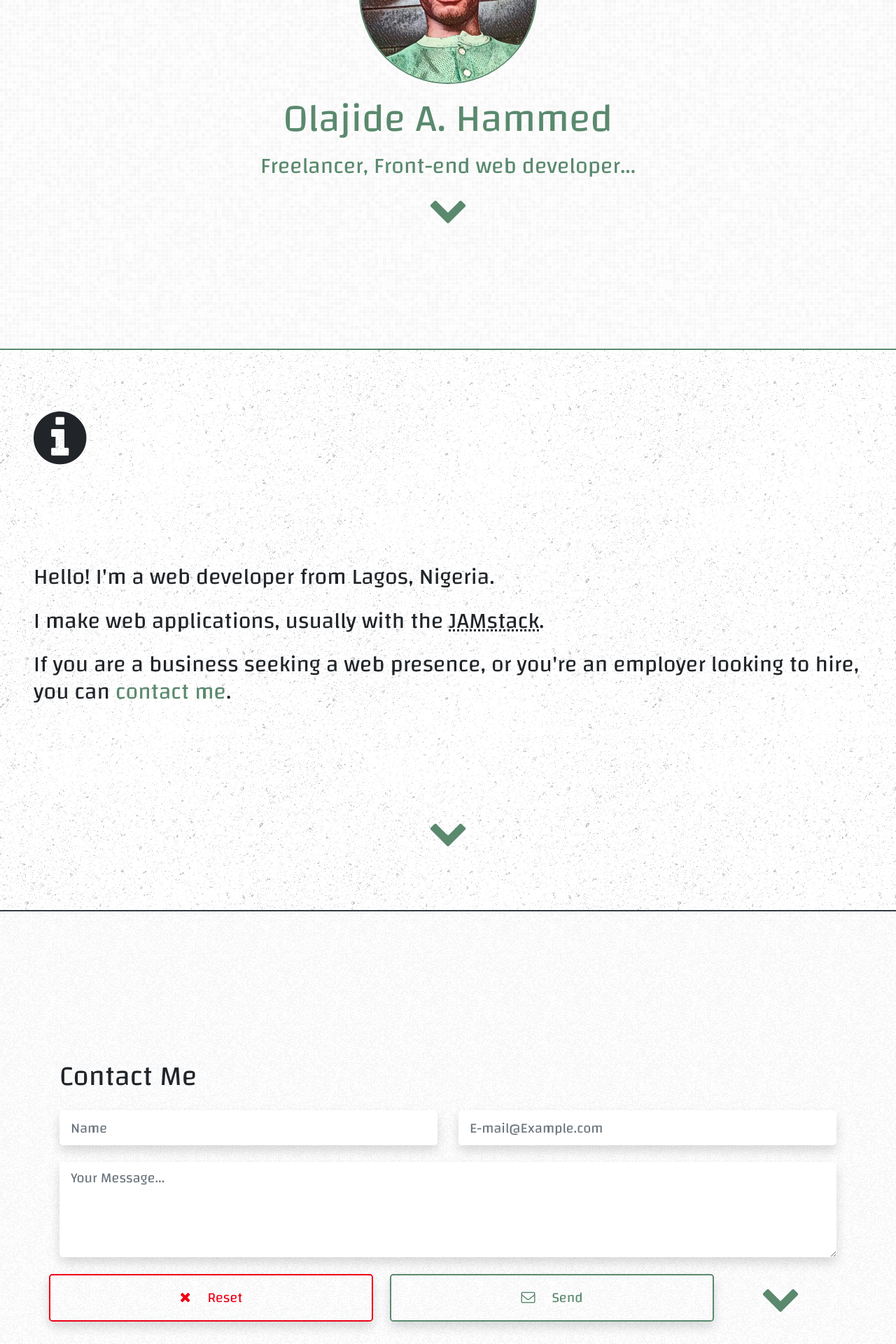
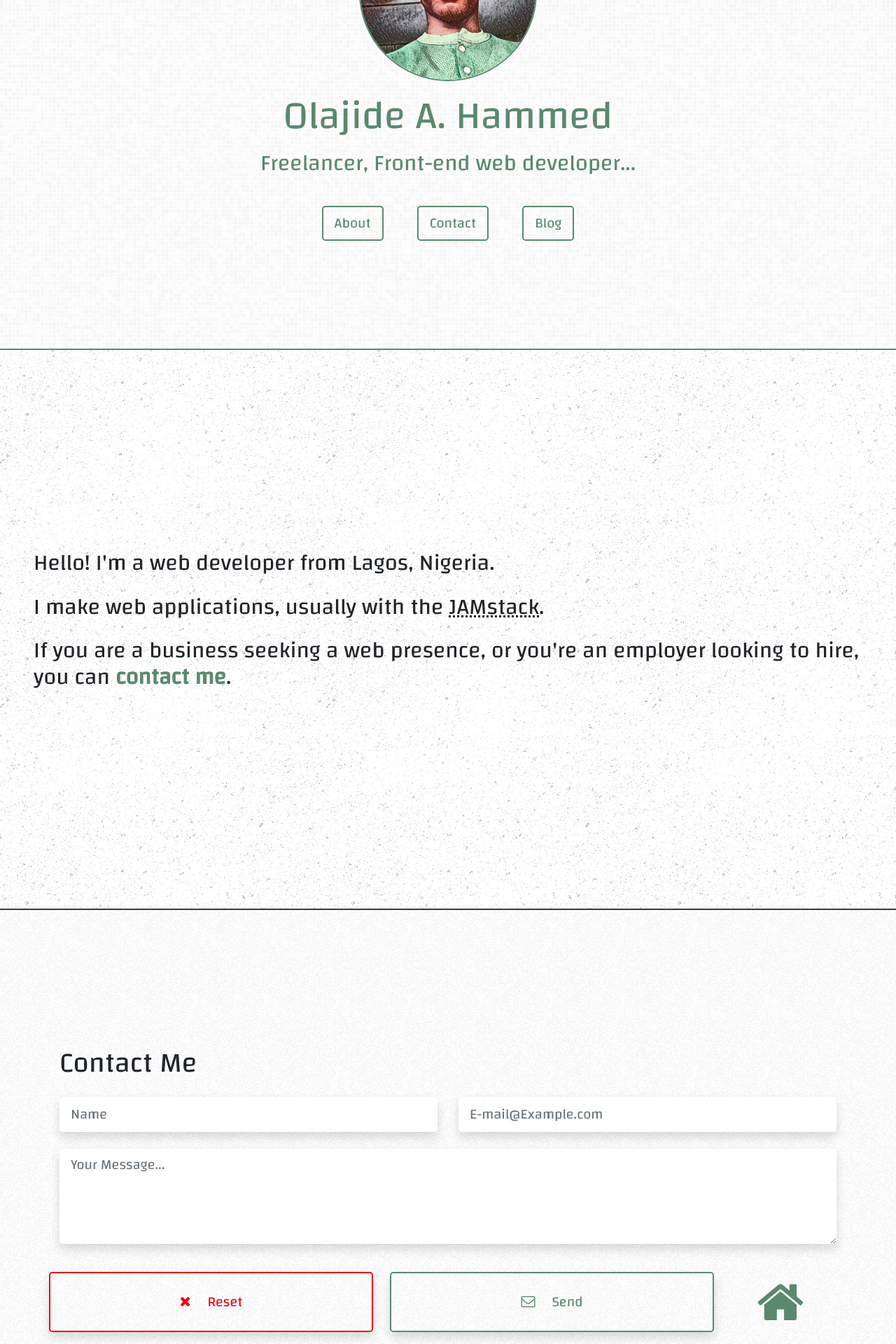
Before and after one commit to OgbeniHMMD/hmmd.xyz, a Nuxt app: page / in a window 1280 px wide. Shown: the part 300-2220 px from the top of the page at 70% size. Built offline with nearby package versions, Linux system fonts and the light colour scheme; what vue-disqus would draw is missing.

Commit message:
Revamped design

```diff
--- a/components/AboutMe.vue
+++ b/components/AboutMe.vue
@@ -4,11 +4,7 @@
     class="d-flex justify-content-center align-items-center min-vh-100 border-dark border-bottom m-0 my-auto"
     style="background-image: url('/patterns/asfalt-dark.png')"
   >
-    <div class="d-flex flex-column justify-content-around p-3 px-md-5 vh-100">
-      <div class="display-2">
-        <i class="fa fa-info-circle"></i>
-      </div>
-      <div>
+    <div class="p-3 px-md-5">
       <p class="h2 mb-4">Hello! I'm a web developer from Lagos, Nigeria.</p>
       <p class="h2 mb-4">
         I make web applications, usually with the
@@ -17,24 +13,10 @@
       <p class="h2 mb-4">
         If you are a business seeking a web presence, or you're an employer looking to hire, you can
         <a
-            href="#contact"
+          href="#social"
+          class="font-weight-bold"
         >contact me</a>.
       </p>
     </div>
-
-      <div class="text-center">
-        <jump-down anchor="contact" />
-      </div>
-    </div>
   </div>
 </template>
-
-<script>
-import JumpDown from "~/components/JumpDown.vue";
-
-export default {
-  components: {
-    JumpDown
-  }
-};
-</script>
--- a/components/ContactMe.vue
+++ b/components/ContactMe.vue
@@ -47,36 +47,39 @@
         </div>
       </div>
 
-      <div class="row">
+      <div class="row mt-3">
         <button
           type="reset"
+          title="Clear all fields"
           class="btn btn-lg btn-outline-danger col shadow mr-4"
           v-on:click="reset()"
         >
           <i class="fa fa-times mr-4" />Reset
         </button>
 
-        <button class="btn btn-lg btn-outline-primary col shadow" v-on:click="validateData()">
+        <button
+          title="Send Message"
+          v-on:click="validateData()"
+          class="btn btn-lg btn-outline-primary col shadow"
+        >
           <i class="fa fa-envelope-o mr-4"></i>Send
         </button>
 
         <div class="col-2 text-center">
-          <jump-down anchor="social" />
+          <a href="#top" title="Home">
+            <i class="bounce fa fa-home display-3 mb-0"></i>
+          </a>
         </div>
       </div>
     </div>
   </div>
 </template>
 
+
 <script>
 import axios from "axios";
-import JumpDown from "~/components/JumpDown.vue";
 
 export default {
-  components: {
-    JumpDown
-  },
-
   data: function() {
     return {
       alertType: null,
--- a/components/JumpDown.vue
+++ /dev/null
@@ -1,62 +0,0 @@
-<template>
-  <div>
-    <a :href="'#' + anchor" class="mt-2">
-      <i class="bounce fa fa-chevron-down display-4"></i>
-    </a>
-  </div>
-</template>
-
-
-<script>
-export default {
-  props: ["anchor"]
-};
-</script>
-
-
-<style lang="scss" scoped>
-.bounce {
-  -webkit-animation: bounce 2s;
-  animation: bounce 2s;
-  -webkit-animation-iteration-count: infinite;
-  animation-iteration-count: infinite;
-}
-
-@-webkit-keyframes bounce {
-  0%,
-  25%,
-  50%,
-  75%,
-  100% {
-    -webkit-transform: translateY(0);
-    transform: translateY(0);
-  }
-  40% {
-    -webkit-transform: translateY(-20px);
-    transform: translateY(-20px);
-  }
-  60% {
-    -webkit-transform: translateY(-12px);
-    transform: translateY(-12px);
-  }
-}
-
-@keyframes bounce {
-  0%,
-  25%,
-  50%,
-  75%,
-  100% {
-    -webkit-transform: translateY(0);
-    transform: translateY(0);
-  }
-  40% {
-    -webkit-transform: translateY(-20px);
-    transform: translateY(-20px);
-  }
-  60% {
-    -webkit-transform: translateY(-12px);
-    transform: translateY(-12px);
-  }
-}
-</style>
--- a/components/SocialLinks.vue
+++ b/components/SocialLinks.vue
@@ -6,8 +6,12 @@
   >
     <div class="display-1">
       <div>
+        <a href="#top" title="Home">
+          <i class="bounce fa fa-home my-3 mx-4 ml-md-0"></i>
+        </a>
+
         <a href="/blog" title="Blog">
-          <i class="fa fa-newspaper-o my-3 mx-4 ml-md-0"></i>
+          <i class="fa fa-newspaper-o my-3 mx-4"></i>
         </a>
 
         <a href="#contact" title="E-mail">
@@ -23,11 +27,7 @@
         </a>
 
         <a href="//github.com/OgbeniHMMD" title="Github">
-          <i class="fa fa-github my-3 mx-4"></i>
-        </a>
-
-        <a href="#top" title="Jump Up">
-          <i class="bounce fa fa-chevron-up my-3 mx-4 mr-md-0"></i>
+          <i class="fa fa-github my-3 mx-4 mr-md-0"></i>
         </a>
       </div>
     </div>
@@ -35,7 +35,7 @@
 </template>
 
 
-<style lang="scss" scoped>
+<style lang="scss"  >
 .bounce {
   -webkit-animation: bounce 2s;
   animation: bounce 2s;
--- a/components/TheHeader.vue
+++ b/components/TheHeader.vue
@@ -1,39 +1,32 @@
 <template>
   <div
     id="top"
-    class="d-flex justify-content-center align-items-center min-vh-100 border-primary border-bottom text-center p-2 m-0 my-auto"
+    class="d-flex justify-content-center align-items-center flex-column min-vh-100 border-primary border-bottom text-center p-2 m-0 my-auto"
     style="background-image: url('/patterns/subtle-grey.png')"
   >
-    <div class="row m-0">
-      <div class="col-12 p-0 text-primary">
+    <div class="w-100 p-3 text-primary">
       <img
         id="photo"
         src="~/assets/img/OgbeniHMMD.jpg"
         class="img-fluid rounded-circle border border-primary"
         alt="OgbeniHMMD"
       />
-        <div class="display-4 mt-3" style=" ">Olajide A. Hammed</div>
-        <div class="h2 mt-3">Freelancer, Front-end web developer...</div>
+      <div class="display-4 my-3" style=" ">Olajide A. Hammed</div>
+      <div class="h2 my-3">Freelancer, Front-end web developer...</div>
+    </div>
 
-        <jump-down anchor="about" />
-      </div>
+    <div class="h3 p-2 m-0">
+      <a class="btn btn-lg btn-outline-primary mr-5" href="#about">About</a>
+      <a class="btn btn-lg btn-outline-primary mr-5" href="#social">Contact</a>
+      <a class="btn btn-lg btn-outline-primary" href="/blog">Blog</a>
     </div>
   </div>
 </template>
 
-<script>
-import JumpDown from "~/components/JumpDown.vue";
-
-export default {
-  components: {
-    JumpDown
-  }
-};
-</script>
 
 <style lang="scss">
 #photo {
-  animation: 1s appear;
+  animation: 2s appear;
   margin: auto;
 }
 
--- a/components/blog/BlogFooter.vue
+++ b/components/blog/BlogFooter.vue
@@ -3,7 +3,10 @@
     <div
       class="container-fluid d-flex flex-column flex-md-row justify-content-between align-items-center py-4 px-3 p-md-5"
     >
-      <div>&copy; 2020,  <a href="/">Olajide A. Hammed</a></div>
+      <div>
+        &copy;
+        <a href="/">Olajide A. Hammed</a>
+      </div>
 
       <div class="pt-4 pt-md-0">
         Powered by:
--- a/pages/blog/read.vue
+++ b/pages/blog/read.vue
@@ -23,7 +23,7 @@
         </div>
       </header>
 
-      <div v-html="article.content" class="mt-5 lead"></div>
+      <div v-html="article.content" class="mt-4 lead"></div>
 
       <div class="mt-4">
         <vue-disqus
```
Lines whose indentation alone changed are shown as unchanged.
